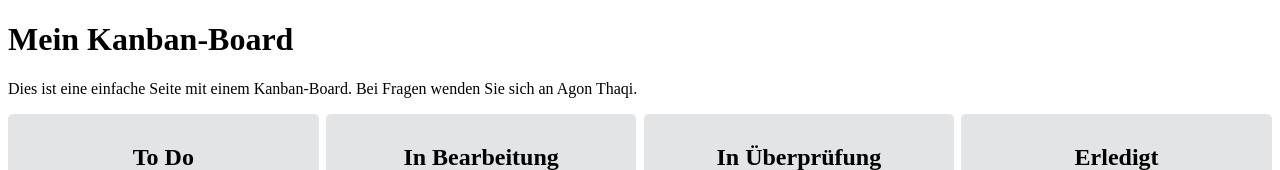
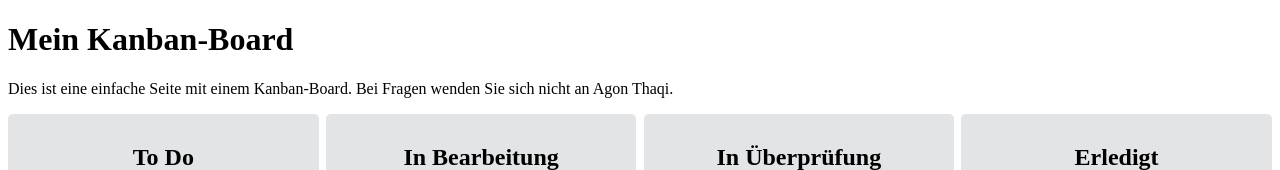
Before and after one commit to AgonThaqi/04_SinglePageApplication, a SvelteKit app: page / in a window 1280 px wide. Shown: the top 170 px of the page. Built offline with nearby package versions, Linux system fonts and the light colour scheme.

Commit message:
Changed +page.svelte

```diff
--- a/src/routes/+page.svelte
+++ b/src/routes/+page.svelte
@@ -5,6 +5,6 @@
 
 <!-- Markup -->
 <h1>Mein Kanban-Board</h1>
-<p>Dies ist eine einfache Seite mit einem Kanban-Board. Bei Fragen wenden Sie sich an Agon Thaqi.</p>
+<p>Dies ist eine einfache Seite mit einem Kanban-Board. Bei Fragen wenden Sie sich nicht an Agon Thaqi.</p>
 <!-- Rendern der KanbanBoard-Komponente -->
 <KanbanBoard />
```
